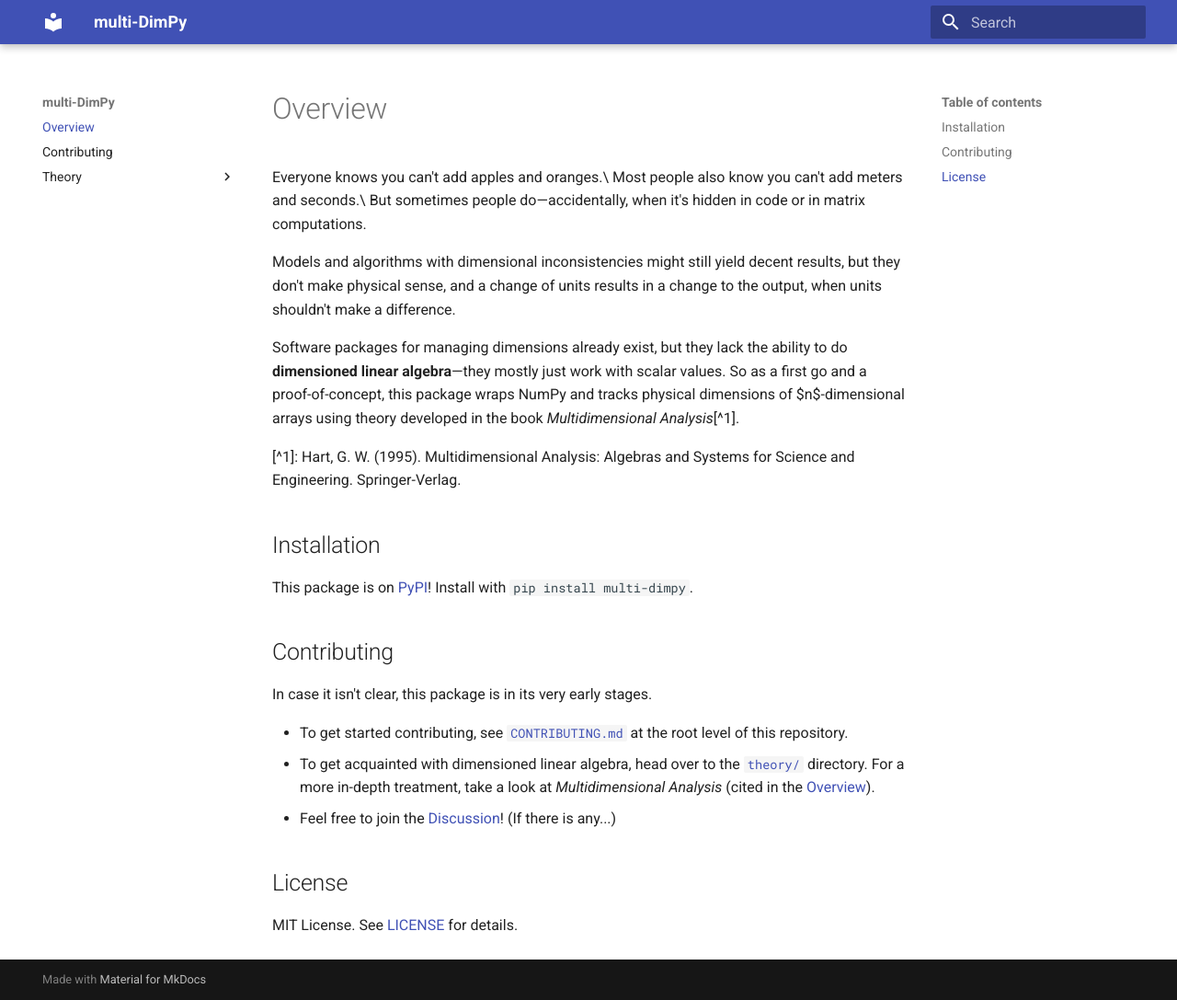
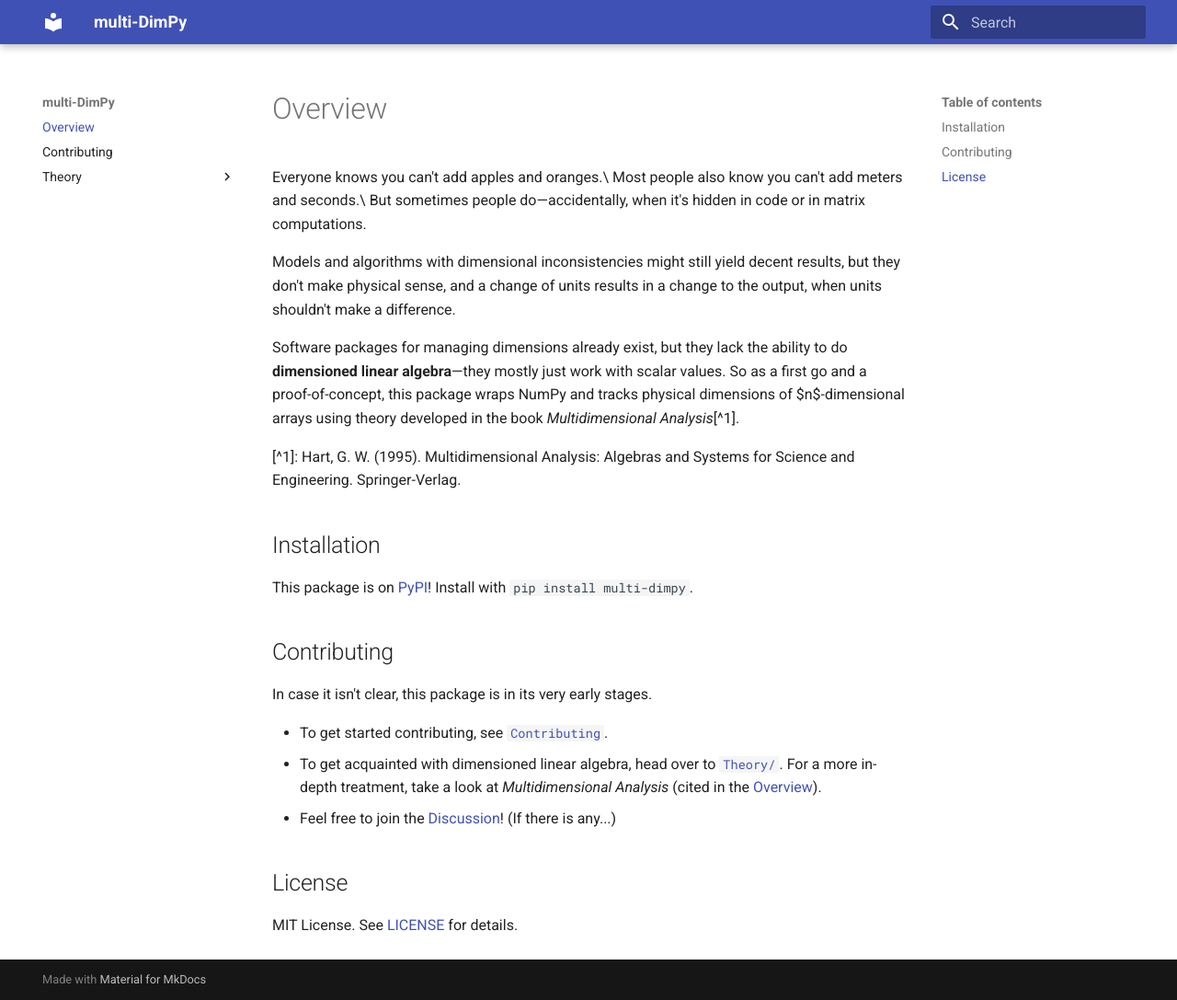
Before and after one commit to schilln/multi-dimpy, an MkDocs documentation site: the page built from docs/index.md, in a window 1280 px wide and 1087 px high. Shown: the whole window at 92% size. Built offline with MkDocs 1.6.1 and Material for MkDocs 9.7.7, drawn with Linux system fonts in a browser that asks for light colours.

Commit message:
updated links

```diff
--- a/docs/CONTRIBUTING.md
+++ b/docs/CONTRIBUTING.md
@@ -1,13 +1,13 @@
 # Contributing
 
 This document provides instructions for contributing actual code to this project.\
-For a crash course in dimensioned linear algebra, see the [`theory`](theory/) directory.
+For a crash course in dimensioned linear algebra, see [`Theory`](theory/README.md).
 
 ## Development environment setup
 
 1. Create a fork of the repository.
 1. Set up dependencies using Poetry.
-    1. Follow the Poetry's installation instructions [here](https://python-poetry.org/docs/).
+    1. Follow Poetry's [installation instructions](https://python-poetry.org/docs/).
     1. Make sure Poetry's executable is added to your `$PATH`.\
         (Poetry should describe how to do this in the terminal output following successful installation.
         Running `poetry --version` should verify it's been installed and added to your `$PATH` correctly.)
--- a/docs/index.md
+++ b/docs/index.md
@@ -9,8 +9,8 @@ Install with `pip install multi-dimpy`.
 
 In case it isn't clear, this package is in its very early stages.
 
-- To get started contributing, see [`CONTRIBUTING.md`](CONTRIBUTING.md) at the root level of this repository.
-- To get acquainted with dimensioned linear algebra, head over to the [`theory/`](theory/) directory.
+- To get started contributing, see [`Contributing`](CONTRIBUTING.md).
+- To get acquainted with dimensioned linear algebra, head over to [`Theory/`](theory/README.md).
 For a more in-depth treatment, take a look at *Multidimensional Analysis* (cited in the [Overview](#overview)).
 - Feel free to join the [Discussion](https://github.com/schilln/multi-dimpy/discussions)! (If there is any...)
 
```
